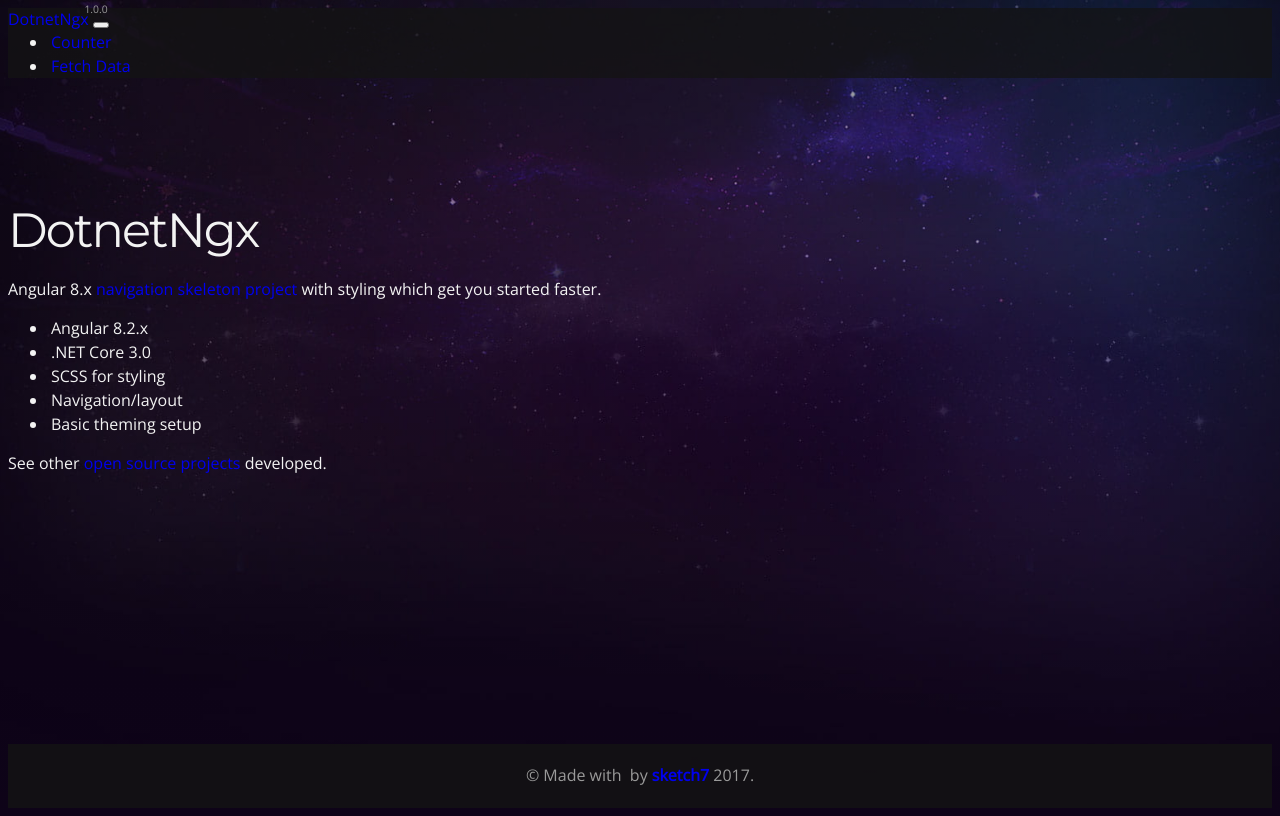
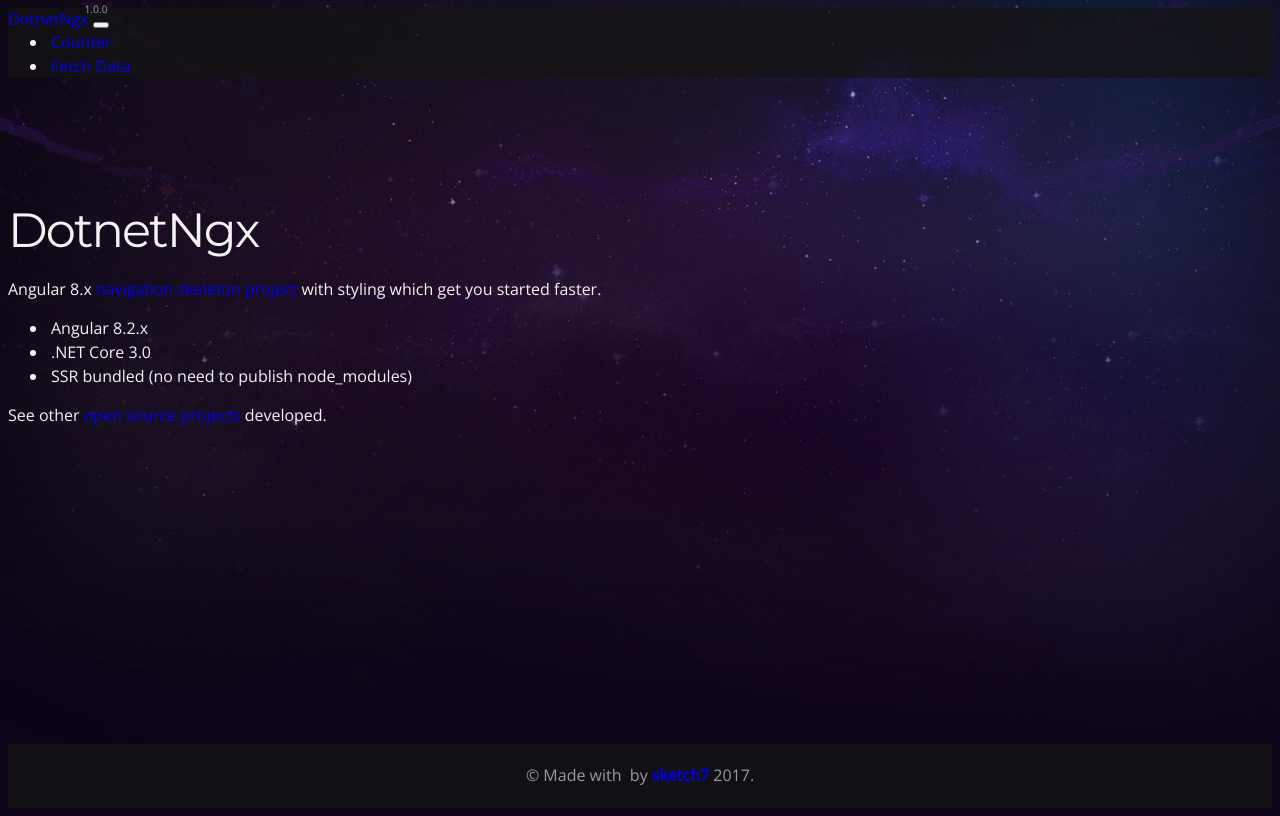
Before and after one commit to sketch7/dotnet-ngx-sample, an Angular app in the folder Sketch7.DotnetNgx/ClientApp/: page / in a window 1280 px wide. Built offline with nearby package versions, Linux system fonts and the light colour scheme; what @ssv/ngx.command, @ssv/ngx.ux would draw is missing.

Commit message:
update readme

```diff
--- a/Sketch7.DotnetNgx/ClientApp/src/app/areas/home/home.component.html
+++ b/Sketch7.DotnetNgx/ClientApp/src/app/areas/home/home.component.html
@@ -5,9 +5,7 @@
 <ul>
 	<li>Angular 8.2.x</li>
 	<li>.NET Core 3.0</li>
-	<li>SCSS for styling</li>
-	<li>Navigation/layout</li>
-	<li>Basic theming setup</li>
+	<li>SSR bundled (no need to publish node_modules)</li>
 </ul>
 
 <p>
```
Also changed, not shown: 1 other file (tests, documents, lock files or other folders).
